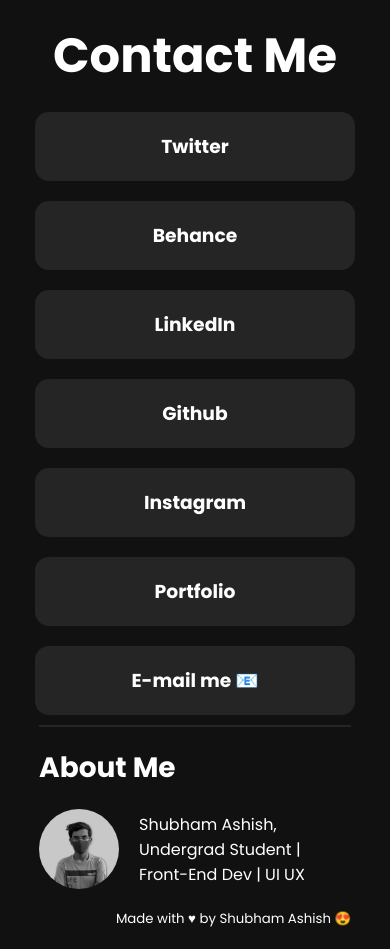
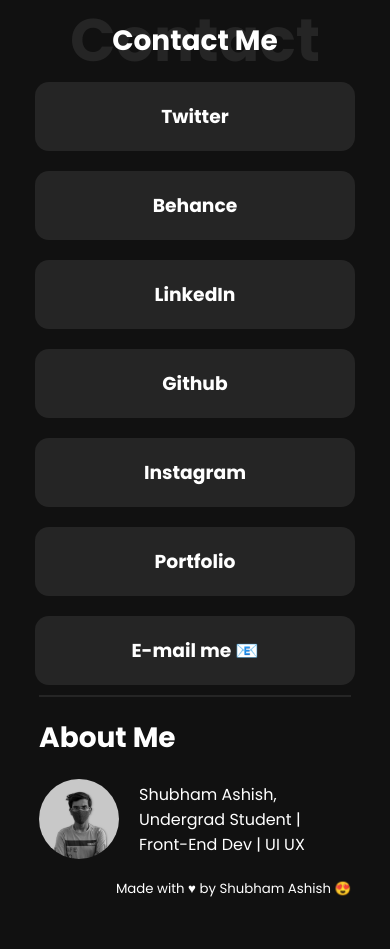
Before and after one commit to shubhamashish33/socialmedia, a plain HTML site: page index.html in a window 390 px wide. After the commit the page ends 919 px from the top, so only its background shows below. Drawn offline with Linux system fonts and the light colour scheme.

Commit message:
Update design v2.1

```diff
--- a/assets/css/stylesheet.css
+++ b/assets/css/stylesheet.css
@@ -6,11 +6,27 @@
   box-sizing: border-box;
   font-family: "Poppins", sans-serif;
 }
+.title{
+  margin-top: 20px;
+}
 h1 {
-  margin-top: 20px;
-  font-size: 48px;
+  position: absolute;
+  z-index: -1;
+  color: #252525;
+  left: 50%;
+  right: 50%;
+  transform: translate(-50%, -50%);
+  width: 100%;
+  margin-top: 35px;
+  font-size: 100px;
   font-weight: 700;
   text-align: center;
+}
+h2{
+  font-size: 48px;
+  text-align: center;
+  z-index:100;
+
 }
 a{
   text-decoration: none;
@@ -78,5 +94,12 @@ hr.solid {
     text-align: center;
     margin: 20px 0px;
   }
+  h1{
+    margin-top: 20px;
+    font-size: 60px;
+  }
+  h2{
+    font-size: 28px;
+  }
 
 }
--- a/index.html
+++ b/index.html
@@ -25,7 +25,10 @@
       <h3>
           Engineering Student | Graphics Designer | UI UX |
       </h3> -->
-  <h1>Contact Me</h1>
+  <div class="title">
+    <h1>Contact</h1>
+    <h2>Contact Me</h2>
+  </div>
   <div class="links">
     <div class="Twitter">
       <a href="https://twitter.com/imaashish_" target="_blank" rel="noopener noreferrer">
```
